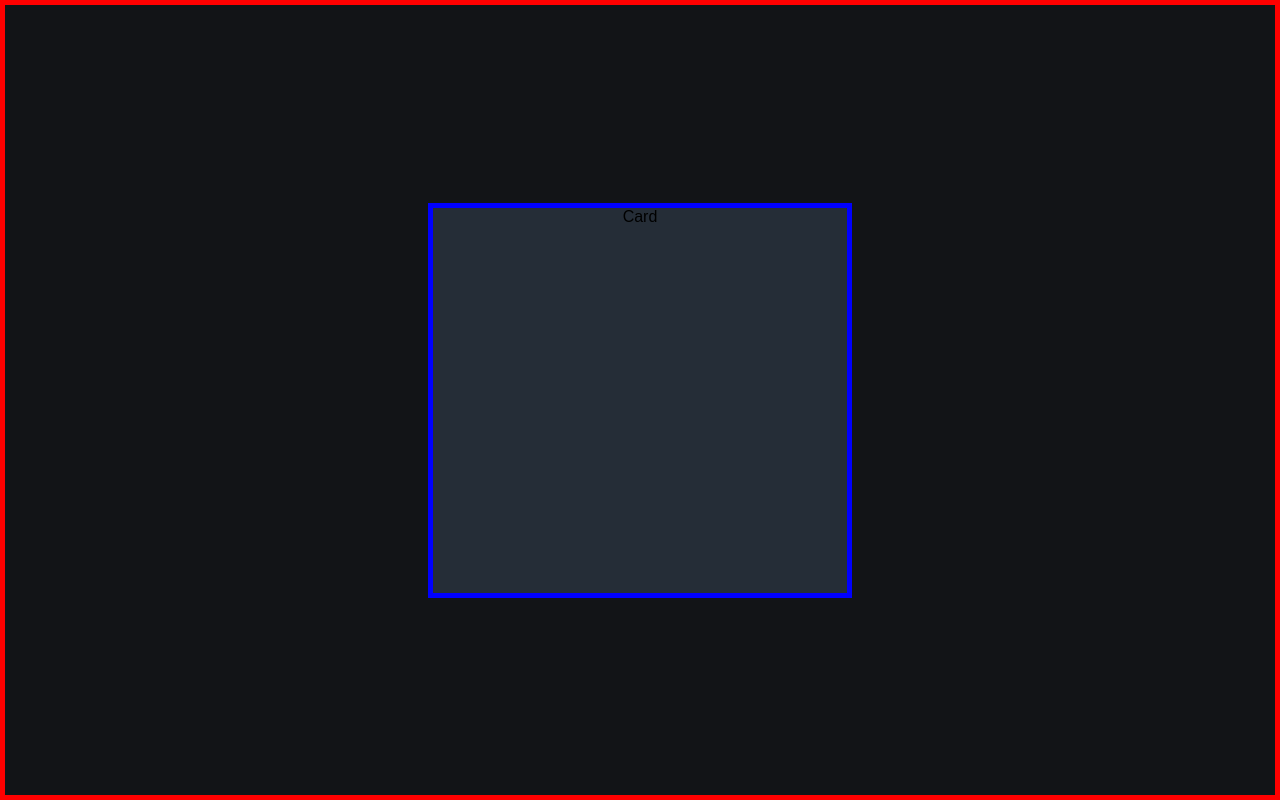
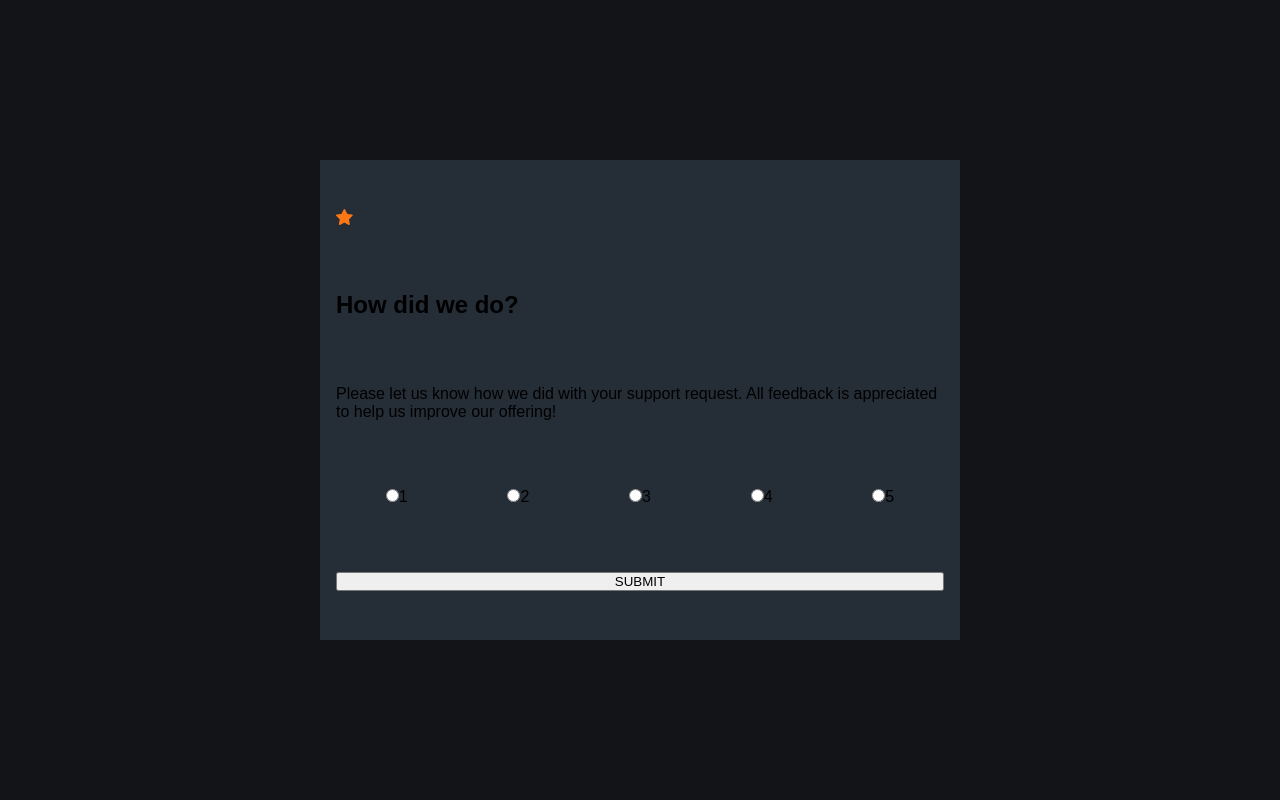
Before and after one commit to workByShad/Interactive-rating-component, a React (Vite) app: page / in a window 1280 px wide. Built offline with nearby package versions, Linux system fonts and the light colour scheme; the HTML template or start-up script is replaced by a standard one.

Commit message:
add context and refactor components

```diff
--- a/src/App.jsx
+++ b/src/App.jsx
@@ -1,32 +1,41 @@
+import { useContext } from 'react';
+import { TextContext } from './context/context';
 import Card from './components/Card';
+import CardText from './components/CardText';
+import RadioButtons from './components/RadioButtons';
+import SubmitButton from './components/SubmitButton';
+import SvgImage from './components/SvgImage';
+import Form from './components/Form';
 
 function App() {
-  const text = (
-    <>
-      <p>
-        -- Rating state start --{' '}
-        <>
-          How did we do? Please let us know how we did with your support
-          request. All feedback is appreciated to help us improve our offering!
-          1 2 3 4 5 Submit
-        </>
-        -- Rating state end --
-      </p>
-      <p>
-        --Thank you state start --
-        <>
-          You selected -- Add rating here -- out of 5 Thank you! We appreciate
-          you taking the time to give a rating. If you ever need more support,
-          don't hesitate to get in touch!
-        </>
-        -- Thank you state end --
-      </p>
-    </>
-  );
+  const text = {
+    ratingStateText: {
+      title: 'How did we do?',
+      paragraph:
+        'Please let us know how we did with your support request. All feedback is appreciated to help us improve our offering!',
+      numOfRadioButtons: [1, 2, 3, 4, 5],
+      submitButtonText: 'SUBMIT',
+    },
+    thankYouStateText: {
+      title: 'Thank you!',
+      paragraph: `We appreciate you taking the time to give a rating. If you ever need more support, don't hesitate to get in touch!`,
+      youSelectedText: 'You selected -- Add rating here -- out of 5',
+    },
+  };
 
   return (
     <div className="div__container div__container--styles">
-      <Card />
+      <TextContext.Provider value={text}>
+        <Card>
+          <SvgImage />
+          <CardText />
+          <RadioButtons />
+          <SubmitButton />
+        </Card>
+        {/* <Card>
+          <Form />
+        </Card> */}
+      </TextContext.Provider>
     </div>
   );
 }
--- a/src/components/Card.jsx
+++ b/src/components/Card.jsx
@@ -1,5 +1,5 @@
-const Card = () => {
-  return <div className="card card--styles">Card</div>;
+const Card = (props) => {
+  return <div className="card card--styles">{props.children}</div>;
 };
 
 export default Card;
--- /dev/null
+++ b/src/components/CardText.jsx
@@ -0,0 +1,17 @@
+import { useContext } from 'react';
+import { TextContext } from '../context/context';
+
+const CardText = (props) => {
+  const title = useContext(TextContext).ratingStateText.title;
+
+  const paragraph = useContext(TextContext).ratingStateText.paragraph;
+
+  return (
+    <>
+      <h2>{title}</h2>
+      <p>{paragraph}</p>
+    </>
+  );
+};
+
+export default CardText;
--- /dev/null
+++ b/src/components/Form.jsx
@@ -0,0 +1,17 @@
+import CardText from './CardText';
+import RadioButtons from './RadioButtons';
+import SubmitButton from './SubmitButton';
+import SvgImage from './SvgImage';
+
+const Form = () => {
+  return (
+    <form>
+      <SvgImage />
+      <CardText />
+      <RadioButtons />
+      <SubmitButton />
+    </form>
+  );
+};
+
+export default Form;
--- /dev/null
+++ b/src/components/RadioButtons.jsx
@@ -0,0 +1,20 @@
+import { useContext } from 'react';
+import { TextContext } from '../context/context';
+
+const RadioButtons = () => {
+  const numOfRadioButtons =
+    useContext(TextContext).ratingStateText.numOfRadioButtons;
+
+  return (
+    <div className="radio__container">
+      {numOfRadioButtons.map((radioButtonNumber) => (
+        <div>
+          <input type="radio" name="rating" id="{radioButtonNumber}" />
+          <label htmlFor="{radioButtonNumber}">{radioButtonNumber}</label>
+        </div>
+      ))}
+    </div>
+  );
+};
+
+export default RadioButtons;
--- /dev/null
+++ b/src/components/SubmitButton.jsx
@@ -0,0 +1,11 @@
+import { useContext } from 'react';
+import { TextContext } from '../context/context';
+
+const SubmitButton = () => {
+  const submitButtonText =
+    useContext(TextContext).ratingStateText.submitButtonText;
+
+  return <button className="submit-button--styles">{submitButtonText}</button>;
+};
+
+export default SubmitButton;
--- /dev/null
+++ b/src/components/SvgImage.jsx
@@ -0,0 +1,7 @@
+import starIcon from '../assets/images/icon-star.svg';
+
+const SvgImage = () => {
+  return <img src={starIcon} />;
+};
+
+export default SvgImage;
--- /dev/null
+++ b/src/context/context.jsx
@@ -0,0 +1,3 @@
+import { createContext } from 'react';
+
+export const TextContext = createContext({});
--- a/src/index.css
+++ b/src/index.css
@@ -14,17 +14,35 @@
 }
 
 .div__container--styles {
-  border: thick solid red;
+  /* border: thick solid red; */
   background-color: hsl(216, 12%, 8%);
 }
 
 .card {
-  text-align: center;
-  height: 50%;
-  width: calc(100% / 3);
+  text-align: left;
+  height: 60%;
+  width: calc(100% / 2);
+  display: flex;
+  flex-direction: column;
+  justify-content: space-around;
+  align-items: flex-start;
+  padding: 1rem; /* come back to this */
 }
 
 .card--styles {
-  border: thick solid blue;
+  /* border: thick solid blue; */
   background-color: hsl(213, 19%, 18%);
 }
+
+.radio__container {
+  display: flex;
+  justify-content: space-around;
+  align-items: center;
+  width: 100%;
+
+  /* border: thick solid blue; */
+}
+
+.submit-button--styles {
+  width: 100%;
+}
```
